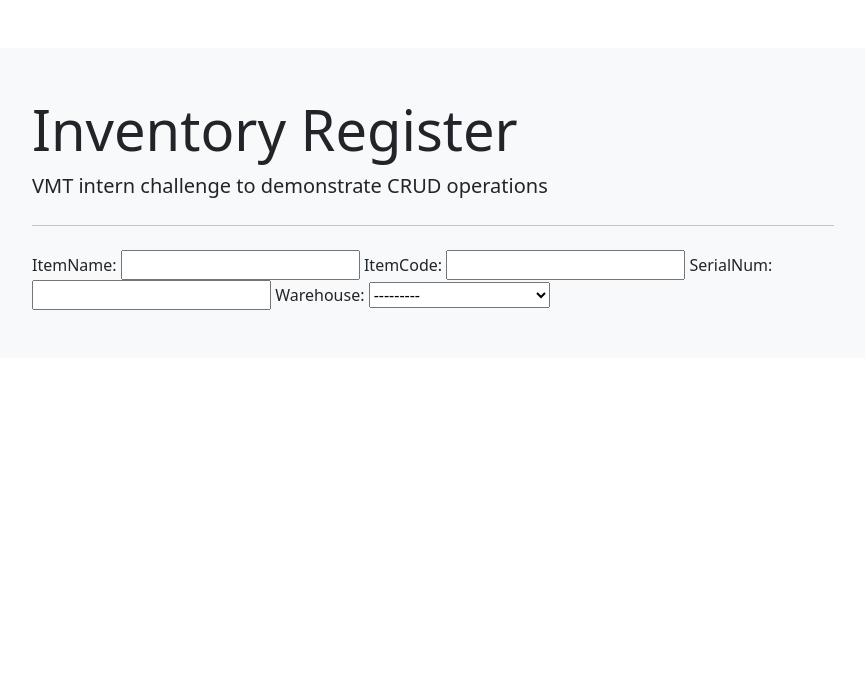
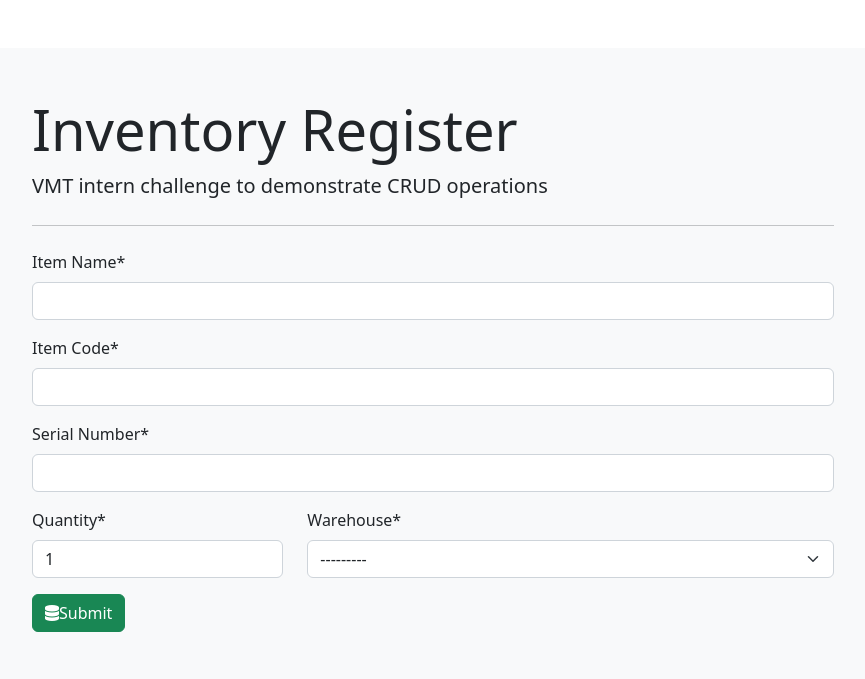
Before and after one commit to MFurqanHashmi/inventory_tracker, a Django app: page /item/ in a window 1280 px wide. Shown: the top 679 px of the page, without its empty margins (207-1072 px from the left). Run offline with Django 4.2, Linux system fonts and the light colour scheme; tables that the repository leaves empty hold one stand-in row (values such as "Sample post"); some libraries are stand-ins or nearby versions.

Commit message:
Completed CREATE form. Can add new inventory items to DB

```diff
--- a/inventory_tracker/inventory_register/forms.py
+++ b/inventory_tracker/inventory_register/forms.py
@@ -5,4 +5,16 @@ class ItemForm(forms.ModelForm):
 
     class Meta:
         model = InventoryItem
-        fields = ('itemName', 'itemCode', 'serialNum', 'warehouse')
+        fields = ('itemName', 'itemCode', 'serialNum', 'quantity', 'warehouse')
+        labels = {
+            'itemName': 'Item Name',
+            'itemCode': 'Item Code',
+            'serialNum': 'Serial Number',
+            'quantity': 'Quantity',
+            'warehouse': 'Warehouse'
+        }
+
+    # def __init__(self, *args, **kwargs):
+    #     super(ItemForm, self).__init__(*args, **kwargs)
+    #     self.fields['warehouse'].empty_label = "Select"
+    #     self.fields['itemCode'].required = False
--- a/inventory_tracker/inventory_register/models.py
+++ b/inventory_tracker/inventory_register/models.py
@@ -1,14 +1,17 @@
 from django.db import models
-from django.core.validators import MaxValueValidator, MinValueValidator
+from django.core.validators import MinLengthValidator, MaxValueValidator, MinValueValidator
 
 # Create your models here.
 class Warehouse(models.Model):
     warehouseName = models.CharField(max_length=100)
 
+    def __str__(self):
+        return self.warehouseName
+
 class InventoryItem(models.Model):
-    itemName = models.CharField(max_length=100, validators=[MinValueValidator(1)])
-    itemCode = models.CharField(max_length=100, validators=[MinValueValidator(1)])
-    serialNum  = models.CharField(max_length=100, validators=[MinValueValidator(1)])
+    itemName = models.CharField(max_length=100, validators=[MinLengthValidator(1)])
+    itemCode = models.CharField(max_length=100, validators=[MinLengthValidator(1)])
+    serialNum  = models.CharField(max_length=100, validators=[MinLengthValidator(1)])
     quantity = models.IntegerField(default=1,
         validators=[
             MaxValueValidator(1000),
--- a/inventory_tracker/inventory_register/templates/inventory_register/item_form.html
+++ b/inventory_tracker/inventory_register/templates/inventory_register/item_form.html
@@ -1,8 +1,20 @@
 {% extends "inventory_register/base.html" %}
+{% load crispy_forms_tags %}
 
 {% block content %}
-    <form action="" method="post" autocomplete="off">
-        {%csrf_token%}
-        {{form}}
-    </form>
+<form action="" method="post" autocomplete="off">
+    {%csrf_token%}
+    {{form.itemName|as_crispy_field}}
+    {{form.itemCode|as_crispy_field}}
+    {{form.serialNum|as_crispy_field}}
+    <div class="row">
+        <div class="col-md-4">
+            {{form.quantity|as_crispy_field}}
+        </div>
+        <div class="col-md-8">
+            {{form.warehouse|as_crispy_field}}
+        </div>
+    </div>
+    <button type="submit" class="btn btn-success"><i class="fa-solid fa-database"></i>Submit</button>
+</form>
 {% endblock content %}
--- a/inventory_tracker/inventory_register/views.py
+++ b/inventory_tracker/inventory_register/views.py
@@ -1,4 +1,4 @@
-from django.shortcuts import render
+from django.shortcuts import render, redirect
 from .forms import ItemForm
 
 # Create your views here.
@@ -8,8 +8,16 @@ def item_list(request):
 
 # GET/POST requests for inset/update operations
 def item_form(request):
-    form = ItemForm()
-    return render(request, "inventory_register/item_form.html", {'form':form})
+    if request.method == "GET":
+        form = ItemForm()
+        return render(request, "inventory_register/item_form.html", {'form':form})
+    else:
+        print("****************////////////// POST REQUEST //////////////****************")
+        form = ItemForm(request.POST)
+        if form.is_valid():
+            print("////////////// FORM IS VALID //////////////")
+            form.save()
+        return redirect('/item/list')
 
 # Delete operation
 def item_delete(request):
--- a/inventory_tracker/inventory_tracker/settings.py
+++ b/inventory_tracker/inventory_tracker/settings.py
@@ -38,7 +38,12 @@ INSTALLED_APPS = [
     'django.contrib.messages',
     'django.contrib.staticfiles',
     'inventory_register',
+    'crispy_forms',
+    'crispy_bootstrap5',
 ]
+
+CRISPY_ALLOWED_TEMPLATE_PACKS = "bootstrap5"
+CRISPY_TEMPLATE_PACK = "bootstrap5"
 
 MIDDLEWARE = [
     'django.middleware.security.SecurityMiddleware',
```
